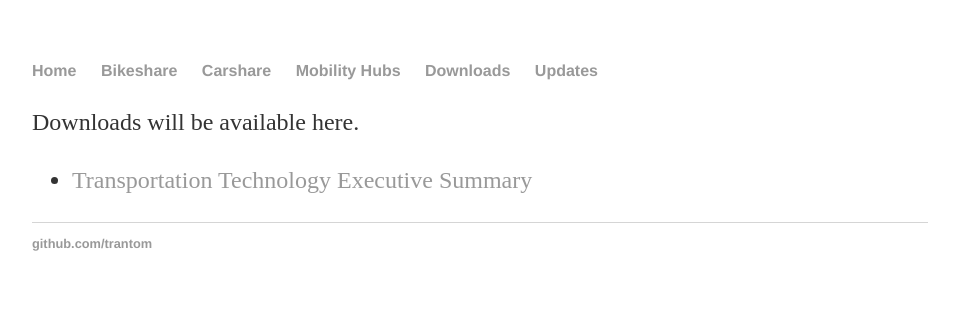
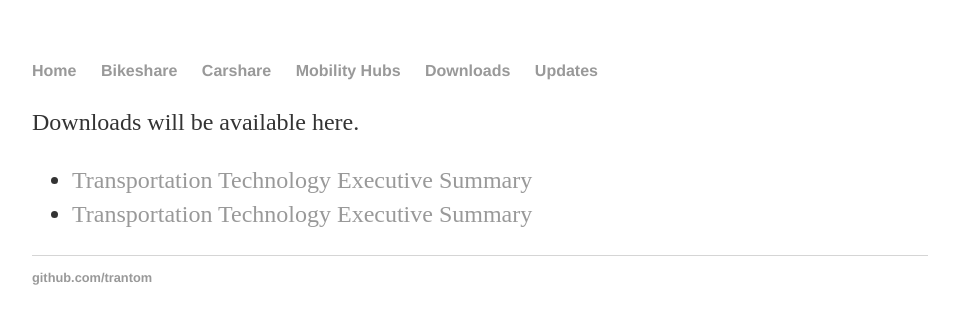
Before and after one commit to trantom/new-mobility-dashboard-test, a Jekyll site: the page built from downloads/index.html, in a window 1280 px wide. Shown: the top 324 px of the page, without its empty margins (160-1119 px from the left). Built offline with Jekyll 4.4.1, drawn with Linux system fonts in a browser that asks for light colours.

Commit message:
Update index.html
Add link to geojson for test

```diff
--- a/downloads/index.html
+++ b/downloads/index.html
@@ -6,10 +6,10 @@ layout: default
 	<p>
 		<ul>
 			<li><a href="{{ site.baseurl }}/assets/files/trans-tech-exec-summary-2016.pdf">Transportation Technology Executive Summary</a></li>
+			<li><a href="{{ site.baseurl }}/assets/files/la-city-zip-codes-2018-11-02.geojson">Transportation Technology Executive Summary</a></li>
 		</ul>
 
 	</p>
 
 
-
 </div><!-- /.blurb -->
```
